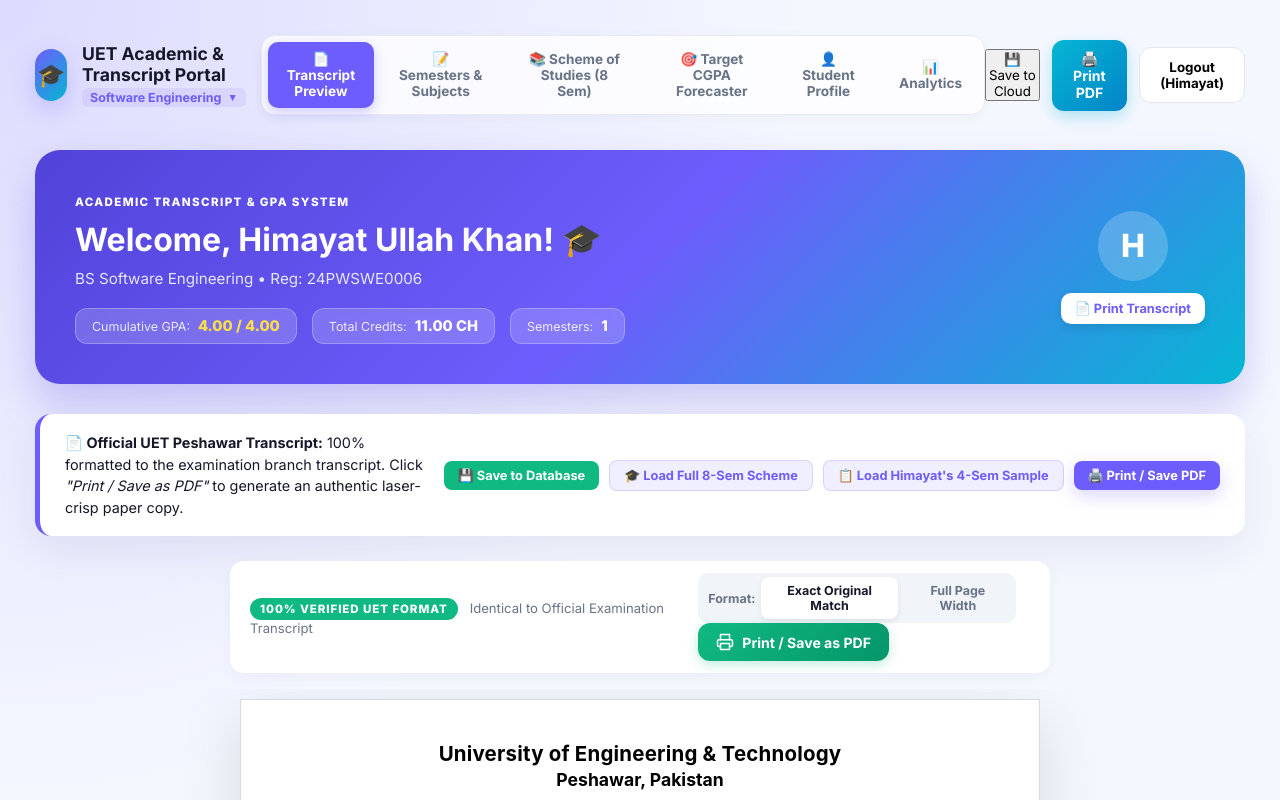
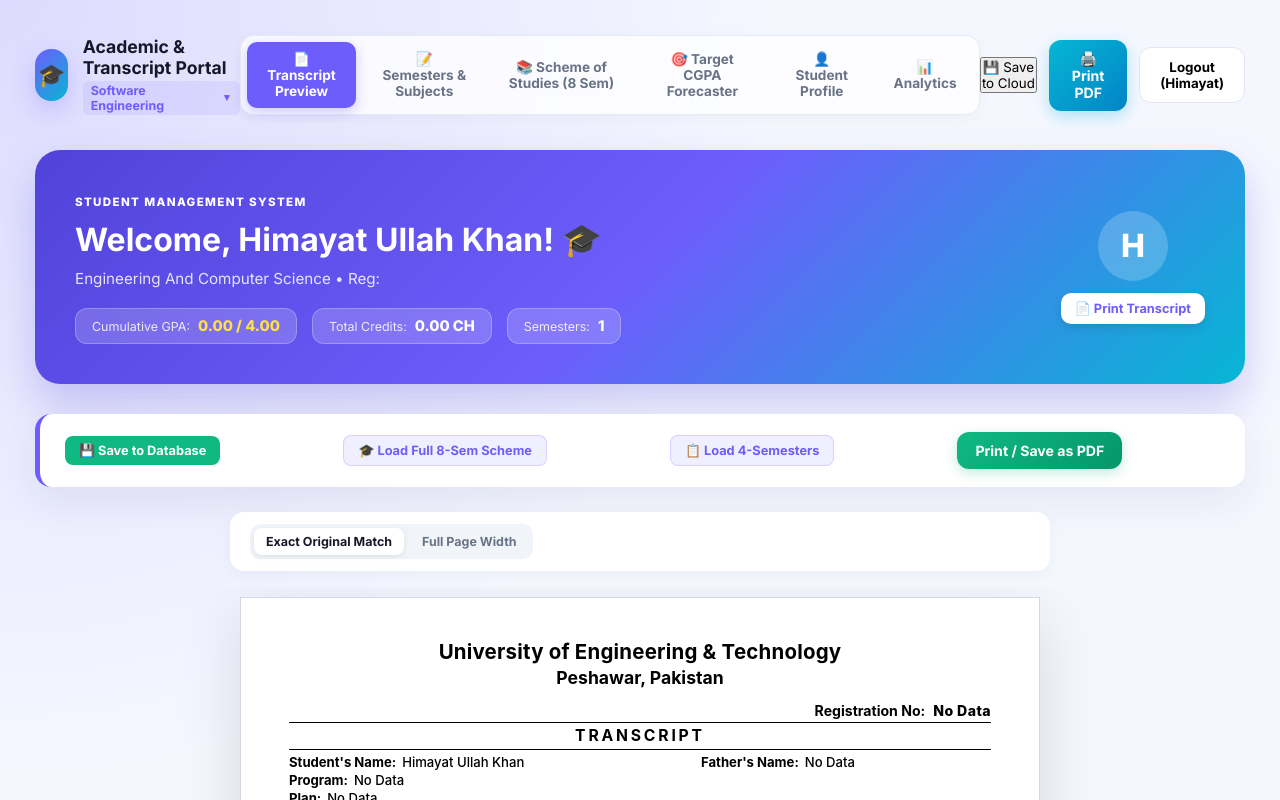
Before and after one commit to himayatullahkhan6426-hue/student-management-system, a React app in the folder frontend/: page / in a window 1280 px wide. Both pictures are taken after a click on the button "🎓 Open Transcript & GPA Portal (Direct Demo)". Shown: the top 800 px of the page. Built offline with nearby package versions, Linux system fonts and the light colour scheme; the HTML template or start-up script is replaced by a standard one.

Commit message:
Correcting the picking of data

```diff
--- a/frontend/src/App.css
+++ b/frontend/src/App.css
@@ -1378,16 +1378,11 @@ gap: 8px;
   border-radius: 16px;
 }
 
-.helper-text {
-  font-size: 0.9rem;
-  color: var(--text);
-  line-height: 1.5;
-}
 
 .helper-actions {
-  display: flex;
-  align-items: center;
-  gap: 10px;
+  display:flex;
+  align-items: center;
+  gap: 123px;
   flex-shrink: 0;
 }
 
--- a/frontend/src/components/Dashboard.jsx
+++ b/frontend/src/components/Dashboard.jsx
@@ -58,25 +58,18 @@ function Dashboard({ user, handleLogout }) {
         console.error("Failed to parse saved student info", e);
       }
     }
-    // If user is Himayat, use sample transcript
-    if (user?.email === "24PWSWE0006@gmail.com" || user?.id === 2) {
-      return {
-        ...SAMPLE_TRANSCRIPT.studentInfo,
-        studentName: user?.name || SAMPLE_TRANSCRIPT.studentInfo.studentName,
-      };
-    }
     // For every other student, initialize their own clean record
     return {
       studentName: user?.name || "",
       fatherName: "",
       registrationNo: extractRegNo(user?.email) || "",
-      program: "BS Software Engineering",
-      plan: "BS Software Engineering Major",
-      universityName: "University of Engineering & Technology",
-      universityLocation: "Peshawar, Pakistan",
-      department: "se",
-      issueDate: "09/22/2026",
-      resultDeclarationDate: "09/15/2026",
+      program: "",
+      plan: "",
+      universityName: "",
+      universityLocation: "",
+      department: "",
+      issueDate: "__/__/202__",
+      resultDeclarationDate: "__/__/202__",
       preparedBy: "",
       checkedBy: "",
       controllerTitle: "Controller of Examinations",
@@ -93,19 +86,16 @@ function Dashboard({ user, handleLogout }) {
         console.error("Failed to parse saved semesters", e);
       }
     }
-    if (user?.email === "24PWSWE0006@gmail.com" || user?.id === 2) {
-      return SAMPLE_TRANSCRIPT.semesters;
-    }
     return [
       {
         id: "sem-1",
         name: "Semester 1",
         subjects: [
-          { id: "sub-1", code: "SE 101", title: "Information & Comm Technologies", credits: 2.0, grade: "A" },
-          { id: "sub-2", code: "SE 101L", title: "ICT Lab", credits: 1.0, grade: "A" },
-          { id: "sub-3", code: "SE 102", title: "Computer Programming", credits: 3.0, grade: "A" },
-          { id: "sub-4", code: "BSI 101", title: "Islamic Studies", credits: 2.0, grade: "A" },
-          { id: "sub-5", code: "BSI 173", title: "Calculus & Analytic Geometry", credits: 3.0, grade: "A" },
+          { id: "sub-1", code: "SE 101", title: "Information & Comm Technologies", credits: 2.0, grade: "" },
+          { id: "sub-2", code: "SE 101L", title: "ICT Lab", credits: 1.0, grade: "" },
+          { id: "sub-3", code: "SE 102", title: "Computer Programming", credits: 3.0, grade: "" },
+          { id: "sub-4", code: "BSI 101", title: "Islamic Studies", credits: 2.0, grade: "" },
+          { id: "sub-5", code: "BSI 173", title: "Calculus & Analytic Geometry", credits: 3.0, grade: "" },
         ],
       },
     ];
@@ -203,11 +193,10 @@ function Dashboard({ user, handleLogout }) {
   const handleLoadSample = () => {
     if (
       window.confirm(
-        "Load Himayat Ullah Khan's actual 4-Semester Transcript record (Fall 2024 to Spring 2026)?"
+        "Load actual 4-Semester Transcript record of Software Engineering?"
       )
     ) {
       setRawSemesters(SAMPLE_TRANSCRIPT.semesters);
-      setStudentInfo(SAMPLE_TRANSCRIPT.studentInfo);
       setActiveTab("transcript");
     }
   };
@@ -333,7 +322,7 @@ function Dashboard({ user, handleLogout }) {
       const result = await res.json();
       if (res.ok) {
         setCloudStatus("Saved to DB ✓");
-        alert("Success! Your personal academic transcript has been saved to the MySQL database.");
+        alert("Success! Your personal academic transcript has been saved to database.");
       } else {
         setCloudStatus("Save Failed");
         alert("Error saving: " + (result.message || "Failed to save"));
@@ -388,9 +377,6 @@ function Dashboard({ user, handleLogout }) {
           <div className="transcript-tab-content">
             {/* Quick Actions Helper */}
             <div className="helper-banner Box no-print">
-              <div className="helper-text">
-                <strong>📄 Official UET Peshawar Transcript:</strong> 100% formatted to the examination branch transcript. Click <em>"Print / Save as PDF"</em> to generate an authentic laser-crisp paper copy.
-              </div>
               <div className="helper-actions">
                 <button
                   type="button"
@@ -406,7 +392,7 @@ function Dashboard({ user, handleLogout }) {
                   type="button"
                   className="action-btn secondary-btn small"
                   onClick={handleLoadFull8Semesters}
-                  title="Load full 8-semester Software Engineering scheme from screenshots"
+                  title="Load full 8-semester Software Engineering scheme"
                 >
                   🎓 Load Full 8-Sem Scheme
                 </button>
@@ -416,15 +402,16 @@ function Dashboard({ user, handleLogout }) {
                   onClick={handleLoadSample}
                   title="Load actual 4-semester transcript from photo"
                 >
-                  📋 Load Himayat's 4-Sem Sample
+                  📋 Load 4-Semesters
                 </button>
-                <button
-                  type="button"
-                  className="action-btn primary-btn small"
-                  onClick={handlePrint}
-                >
-                  🖨️ Print / Save PDF
-                </button>
+          <button
+            type="button"
+            className="action-btn print-btn"
+            onClick={handlePrint}
+            title="Open print dialog to print or save as PDF"
+          >
+            Print / Save as PDF
+          </button>
               </div>
             </div>
 
--- a/frontend/src/components/Header.jsx
+++ b/frontend/src/components/Header.jsx
@@ -19,7 +19,7 @@ function Header({
           <span>🎓</span>
         </div>
         <div>
-          <h2>UET Academic & Transcript Portal</h2>
+          <h2>Academic & Transcript Portal</h2>
           <div className="brand-dept-tag" onClick={onOpenDeptModal} title="Click to change academic department">
             <span>{currentDepartment?.name || "Software Engineering"}</span>
             <small>▼</small>
--- a/frontend/src/components/SemesterManager.jsx
+++ b/frontend/src/components/SemesterManager.jsx
@@ -181,9 +181,9 @@ function SemesterManager({
             type="button"
             className="action-btn secondary-btn"
             onClick={onLoadSample}
-            title="Load Fall 2024 to Spring 2026 actual transcript"
+            title="Load Four semesters of software engineering"
           >
-            📋 Load Himayat's 4-Sem Sample
+            📋 Load First 4-Sem Schema
           </button>
           <button
             type="button"
--- a/frontend/src/components/StudentInfoEditor.jsx
+++ b/frontend/src/components/StudentInfoEditor.jsx
@@ -34,7 +34,6 @@ function StudentInfoEditor({ studentInfo, setStudentInfo }) {
               className="text-input"
               value={studentInfo.studentName || ""}
               onChange={(e) => handleChange("studentName", e.target.value)}
-              placeholder="e.g. Himayat Ullah Khan"
             />
           </div>
 
@@ -45,7 +44,6 @@ function StudentInfoEditor({ studentInfo, setStudentInfo }) {
               className="text-input"
               value={studentInfo.fatherName || ""}
               onChange={(e) => handleChange("fatherName", e.target.value)}
-              placeholder="e.g. Yar Muhammad Khan"
             />
           </div>
 
@@ -56,7 +54,6 @@ function StudentInfoEditor({ studentInfo, setStudentInfo }) {
               className="text-input"
               value={studentInfo.registrationNo || ""}
               onChange={(e) => handleChange("registrationNo", e.target.value)}
-              placeholder="e.g. 24PWSWE0006"
             />
           </div>
 
@@ -67,7 +64,6 @@ function StudentInfoEditor({ studentInfo, setStudentInfo }) {
               className="text-input"
               value={studentInfo.program || ""}
               onChange={(e) => handleChange("program", e.target.value)}
-              placeholder="e.g. BS Software Engineering"
             />
           </div>
 
@@ -78,7 +74,6 @@ function StudentInfoEditor({ studentInfo, setStudentInfo }) {
               className="text-input"
               value={studentInfo.plan || ""}
               onChange={(e) => handleChange("plan", e.target.value)}
-              placeholder="e.g. BS Software Engineering Major"
             />
           </div>
         </div>
@@ -94,7 +89,6 @@ function StudentInfoEditor({ studentInfo, setStudentInfo }) {
               className="text-input"
               value={studentInfo.universityName || ""}
               onChange={(e) => handleChange("universityName", e.target.value)}
-              placeholder="e.g. University of Engineering & Technology"
             />
           </div>
 
@@ -105,7 +99,6 @@ function StudentInfoEditor({ studentInfo, setStudentInfo }) {
               className="text-input"
               value={studentInfo.universityLocation || ""}
               onChange={(e) => handleChange("universityLocation", e.target.value)}
-              placeholder="e.g. Peshawar, Pakistan"
             />
           </div>
 
@@ -116,7 +109,6 @@ function StudentInfoEditor({ studentInfo, setStudentInfo }) {
               className="text-input"
               value={studentInfo.issueDate || ""}
               onChange={(e) => handleChange("issueDate", e.target.value)}
-              placeholder="e.g. 09/22/2026"
             />
           </div>
 
@@ -127,7 +119,6 @@ function StudentInfoEditor({ studentInfo, setStudentInfo }) {
               className="text-input"
               value={studentInfo.resultDeclarationDate || ""}
               onChange={(e) => handleChange("resultDeclarationDate", e.target.value)}
-              placeholder="e.g. 09/15/2026"
             />
           </div>
 
@@ -138,7 +129,6 @@ function StudentInfoEditor({ studentInfo, setStudentInfo }) {
               className="text-input"
               value={studentInfo.controllerTitle || ""}
               onChange={(e) => handleChange("controllerTitle", e.target.value)}
-              placeholder="e.g. Controller of Examinations"
             />
           </div>
         </div>
--- a/frontend/src/components/TranscriptView.jsx
+++ b/frontend/src/components/TranscriptView.jsx
@@ -16,13 +16,8 @@ function TranscriptView({ studentInfo, semesters, onPrint }) {
     <div className="transcript-wrapper">
       {/* Action Bar (Hidden during print) */}
       <div className="transcript-toolbar no-print">
-        <div className="toolbar-info">
-          <span className="badge-official">100% Verified UET Format</span>
-          <span className="toolbar-sub">Identical to Official Examination Transcript</span>
-        </div>
         <div className="toolbar-actions">
           <div className="layout-toggle-group">
-            <span className="toggle-lbl">Format:</span>
             <button
               type="button"
               className={`layout-pill-btn ${layoutMode === "exact" ? "active" : ""}`}
@@ -40,20 +35,6 @@ function TranscriptView({ studentInfo, semesters, onPrint }) {
               Full Page Width
             </button>
           </div>
-
-          <button
-            type="button"
-            className="action-btn print-btn"
-            onClick={handlePrint}
-            title="Open print dialog to print or save as PDF"
-          >
-            <svg width="18" height="18" viewBox="0 0 24 24" fill="none" stroke="currentColor" strokeWidth="2" strokeLinecap="round" strokeLinejoin="round">
-              <polyline points="6 9 6 2 18 2 18 9"></polyline>
-              <path d="M6 18H4a2 2 0 0 1-2-2v-5a2 2 0 0 1 2-2h16a2 2 0 0 1 2 2v5a2 2 0 0 1-2 2h-2"></path>
-              <rect x="6" y="14" width="12" height="8"></rect>
-            </svg>
-            Print / Save as PDF
-          </button>
         </div>
       </div>
 
@@ -71,7 +52,7 @@ function TranscriptView({ studentInfo, semesters, onPrint }) {
 
             <div className="uet-reg-no-line">
               <span className="uet-reg-label">Registration No:</span>
-              <span className="uet-reg-val">{studentInfo.registrationNo || "24PWSWE0006"}</span>
+              <span className="uet-reg-val">{studentInfo.registrationNo || "No Data"}</span>
             </div>
           </header>
 
@@ -91,25 +72,25 @@ function TranscriptView({ studentInfo, semesters, onPrint }) {
             <div className="uet-meta-line row-1">
               <div className="meta-col-left">
                 <span className="lbl">Student's Name:</span>
-                <span className="val">{studentInfo.studentName || "Himayat Ullah Khan"}</span>
+                <span className="val">{studentInfo.studentName || "No Data"}</span>
               </div>
               <div className="meta-col-right">
                 <span className="lbl">Father's Name:</span>
-                <span className="val">{studentInfo.fatherName || "Yar Muhammad Khan"}</span>
+                <span className="val">{studentInfo.fatherName || "No Data"}</span>
               </div>
             </div>
 
             <div className="uet-meta-line row-2">
               <div className="meta-col-left">
                 <span className="lbl">Program:</span>
-                <span className="val">{studentInfo.program || "BS Software Engineering"}</span>
+                <span className="val">{studentInfo.program || "No Data"}</span>
               </div>
             </div>
 
             <div className="uet-meta-line row-3">
               <div className="meta-col-left">
                 <span className="lbl">Plan:</span>
-                <span className="val">{studentInfo.plan || "BS Software Engineering Major"}</span>
+                <span className="val">{studentInfo.plan || "No Data"}</span>
               </div>
             </div>
           </div>
--- a/frontend/src/components/WelcomeCard.jsx
+++ b/frontend/src/components/WelcomeCard.jsx
@@ -4,14 +4,14 @@ function WelcomeCard({ studentInfo, latestCGPA, totalCredits, totalSemesters, on
   return (
     <section className="welcome-card no-print">
       <div className="welcome-content">
-        <span className="welcome-label">ACADEMIC TRANSCRIPT & GPA SYSTEM</span>
+        <span className="welcome-label">STUDENT MANAGEMENT SYSTEM</span>
 
         <h1>
           Welcome, {studentInfo.studentName || "Student"}! 🎓
         </h1>
 
         <p className="welcome-subtitle">
-          {studentInfo.program || "BS Software Engineering"} • Reg: {studentInfo.registrationNo || "24PWSWE0006"}
+          {studentInfo.program || "Engineering And Computer Science"} • Reg: {studentInfo.registrationNo || ""}
         </p>
 
         <div className="welcome-stats-row">
--- a/frontend/src/utils/gradeCalculations.js
+++ b/frontend/src/utils/gradeCalculations.js
@@ -126,62 +126,47 @@ export function calculateRequiredSGPA(currentCCH, currentCGP, targetCGPA, remain
  * Exact sample transcript data matching the user's provided official transcript document (Page 1)
  */
 export const SAMPLE_TRANSCRIPT = {
-  studentInfo: {
-    studentName: "Himayat Ullah Khan",
-    fatherName: "Yar Muhammad Khan",
-    registrationNo: "24PWSWE0006",
-    program: "BS Software Engineering",
-    plan: "BS Software Engineering Major",
-    universityName: "University of Engineering & Technology",
-    universityLocation: "Peshawar, Pakistan",
-    department: "se",
-    issueDate: "09/22/2026",
-    resultDeclarationDate: "09/15/2026",
-    preparedBy: "",
-    checkedBy: "",
-    controllerTitle: "Controller of Examinations",
-  },
   semesters: [
     {
       id: "sem-1",
       name: "Fall 2024",
       subjects: [
-        { id: "s1", code: "SE 117", title: "Occupational Health and Safety", credits: 1.0, grade: "C+" },
-        { id: "s2", code: "BSI 101", title: "Islamic Studies", credits: 2.0, grade: "A" },
-        { id: "s3", code: "SE 101", title: "Information &Comm Technologies", credits: 2.0, grade: "A" },
-        { id: "s4", code: "SE 101L", title: "Information &Comm Technologies", credits: 1.0, grade: "B-" },
-        { id: "s5", code: "SE 102", title: "Computer Programming", credits: 3.0, grade: "A" },
-        { id: "s6", code: "BSI 110", title: "Pak Studies", credits: 2.0, grade: "A" },
-        { id: "s7", code: "BSI 133", title: "Functional English", credits: 3.0, grade: "B" },
-        { id: "s8", code: "BSI 173", title: "Calculus & Analytic Geometry", credits: 3.0, grade: "A" },
-        { id: "s9", code: "SE 102L", title: "Computer Programming", credits: 1.0, grade: "A" },
+        { id: "s1", code: "SE 117", title: "Occupational Health and Safety", credits: 1.0, grade: "" },
+        { id: "s2", code: "BSI 101", title: "Islamic Studies", credits: 2.0, grade: "" },
+        { id: "s3", code: "SE 101", title: "Information &Comm Technologies", credits: 2.0, grade: "" },
+        { id: "s4", code: "SE 101L", title: "Information &Comm Technologies", credits: 1.0, grade: "" },
+        { id: "s5", code: "SE 102", title: "Computer Programming", credits: 3.0, grade: "" },
+        { id: "s6", code: "BSI 110", title: "Pak Studies", credits: 2.0, grade: "" },
+        { id: "s7", code: "BSI 133", title: "Functional English", credits: 3.0, grade: "" },
+        { id: "s8", code: "BSI 173", title: "Calculus & Analytic Geometry", credits: 3.0, grade: "" },
+        { id: "s9", code: "SE 102L", title: "Computer Programming", credits: 1.0, grade: "" },
       ],
     },
     {
       id: "sem-2",
       name: "Spring 25",
       subjects: [
-        { id: "s10", code: "SE 103", title: "Discrete Structures", credits: 3.0, grade: "B+" },
-        { id: "s11", code: "SE 106", title: "Computer Arch & Logic Design", credits: 3.0, grade: "A" },
-        { id: "s12", code: "SE 106L", title: "Computer Arch & Logic Design", credits: 1.0, grade: "C+" },
-        { id: "s13", code: "SE 107", title: "Object Oriented Programming", credits: 2.0, grade: "A" },
-        { id: "s14", code: "SE 107L", title: "Object Oriented Programming", credits: 1.0, grade: "A" },
-        { id: "s15", code: "BSI 111", title: "Linear Algebra", credits: 3.0, grade: "A-" },
-        { id: "s16", code: "BSI 123", title: "Basic Physics", credits: 3.0, grade: "B+" },
-        { id: "s17", code: "BSI 141", title: "Comm & Presentation Skills", credits: 2.0, grade: "B" },
+        { id: "s10", code: "SE 103", title: "Discrete Structures", credits: 3.0, grade: "" },
+        { id: "s11", code: "SE 106", title: "Computer Arch & Logic Design", credits: 3.0, grade: "" },
+        { id: "s12", code: "SE 106L", title: "Computer Arch & Logic Design", credits: 1.0, grade: "" },
+        { id: "s13", code: "SE 107", title: "Object Oriented Programming", credits: 2.0, grade: "" },
+        { id: "s14", code: "SE 107L", title: "Object Oriented Programming", credits: 1.0, grade: "" },
+        { id: "s15", code: "BSI 111", title: "Linear Algebra", credits: 3.0, grade: "" },
+        { id: "s16", code: "BSI 123", title: "Basic Physics", credits: 3.0, grade: "" },
+        { id: "s17", code: "BSI 141", title: "Comm & Presentation Skills", credits: 2.0, grade: "" },
       ],
     },
     {
       id: "sem-3",
       name: "Fall 25",
       subjects: [
-        { id: "s18", code: "SE 202", title: "Data Structures and Algorithms", credits: 3.0, grade: "C-" },
-        { id: "s19", code: "SE 202L", title: "Data Structures and Algorithms", credits: 1.0, grade: "B-" },
-        { id: "s20", code: "SE 204", title: "Intro to Software Engineering", credits: 3.0, grade: "B+" },
-        { id: "s21", code: "BSI 362", title: "Complex Variables & FT", credits: 3.0, grade: "B+" },
-        { id: "s22", code: "SE 304", title: "Operating Systems", credits: 3.0, grade: "C" },
-        { id: "s23", code: "SE 304L", title: "Operating Systems", credits: 1.0, grade: "C" },
-        { id: "s24", code: "BSI 351", title: "Probability & Statistics", credits: 3.0, grade: "D" },
+        { id: "s18", code: "SE 202", title: "Data Structures and Algorithms", credits: 3.0, grade: "" },
+        { id: "s19", code: "SE 202L", title: "Data Structures and Algorithms", credits: 1.0, grade: "" },
+        { id: "s20", code: "SE 204", title: "Intro to Software Engineering", credits: 3.0, grade: "" },
+        { id: "s21", code: "BSI 362", title: "Complex Variables & FT", credits: 3.0, grade: "" },
+        { id: "s22", code: "SE 304", title: "Operating Systems", credits: 3.0, grade: "" },
+        { id: "s23", code: "SE 304L", title: "Operating Systems", credits: 1.0, grade: "" },
+        { id: "s24", code: "BSI 351", title: "Probability & Statistics", credits: 3.0, grade: "" },
       ],
     },
     {
```
